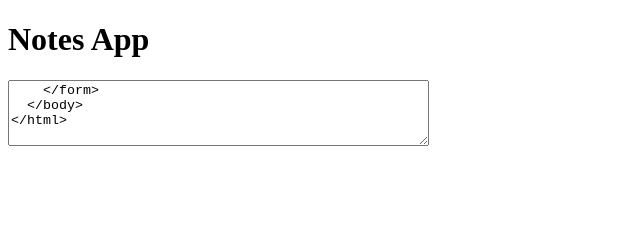
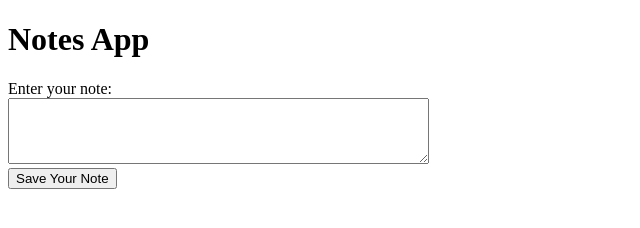
Before and after one commit to debjohnson33/notesApp, a plain HTML site: page index.html in a window 1280 px wide. Shown: the whole page, without its empty margins (0-640 px from the left). Drawn offline with Linux system fonts and the light colour scheme.

Commit message:
Edit label/add closing tag for textarea

```diff
--- a/index.html
+++ b/index.html
@@ -8,8 +8,10 @@
   <body>
     <h1>Notes App</h1>
     <form>
-      <label for="note"></label>
-      <textarea id="note" name="note" rows="4" cols="50">
+      <label for="note">Enter your note:</label><br>
+      <textarea id="note" name="note" rows="4" cols="50"></textarea><br>
+      <input type="submit" value="Save Your Note">
     </form>
+
   </body>
 </html>
```
